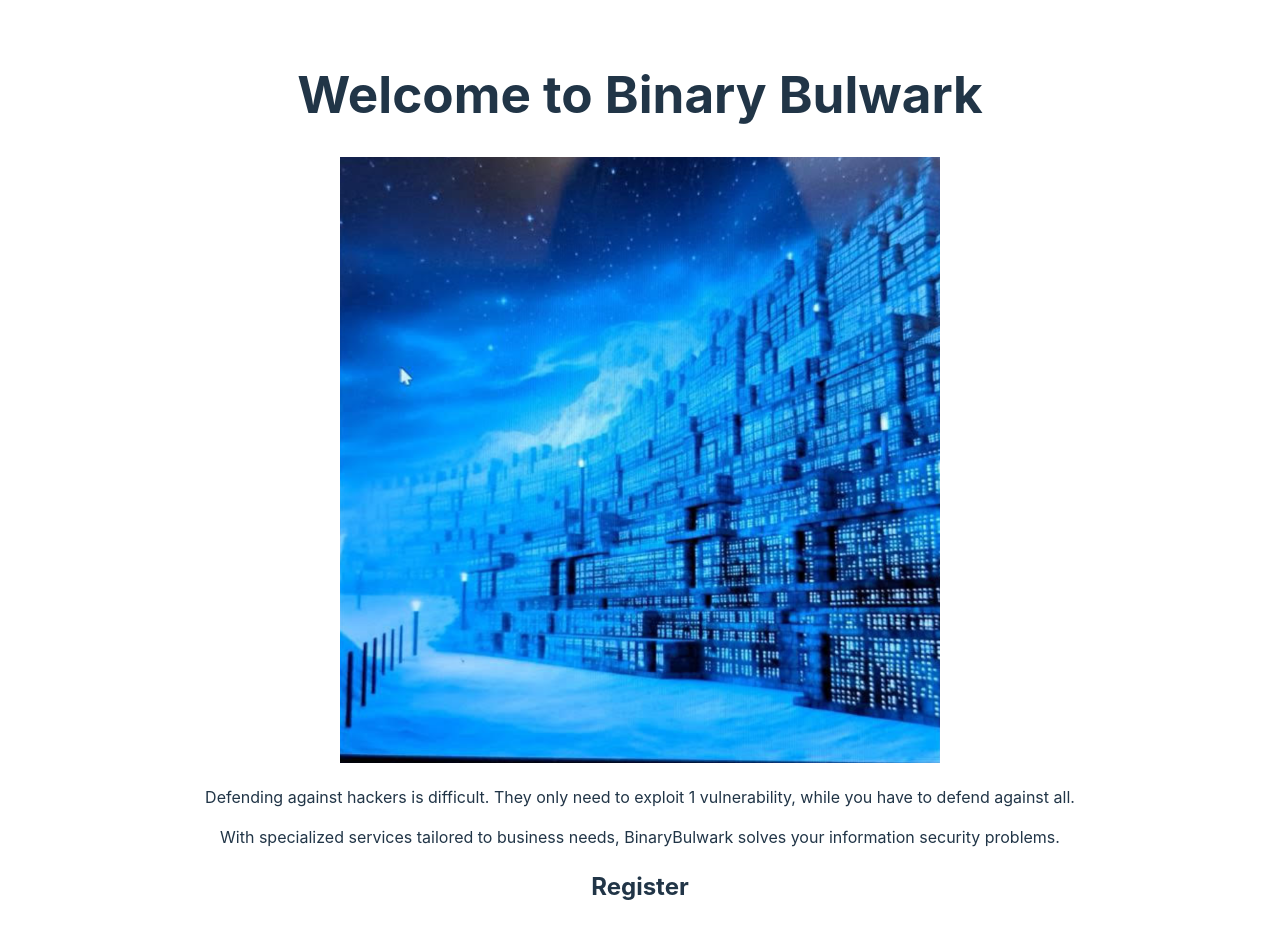
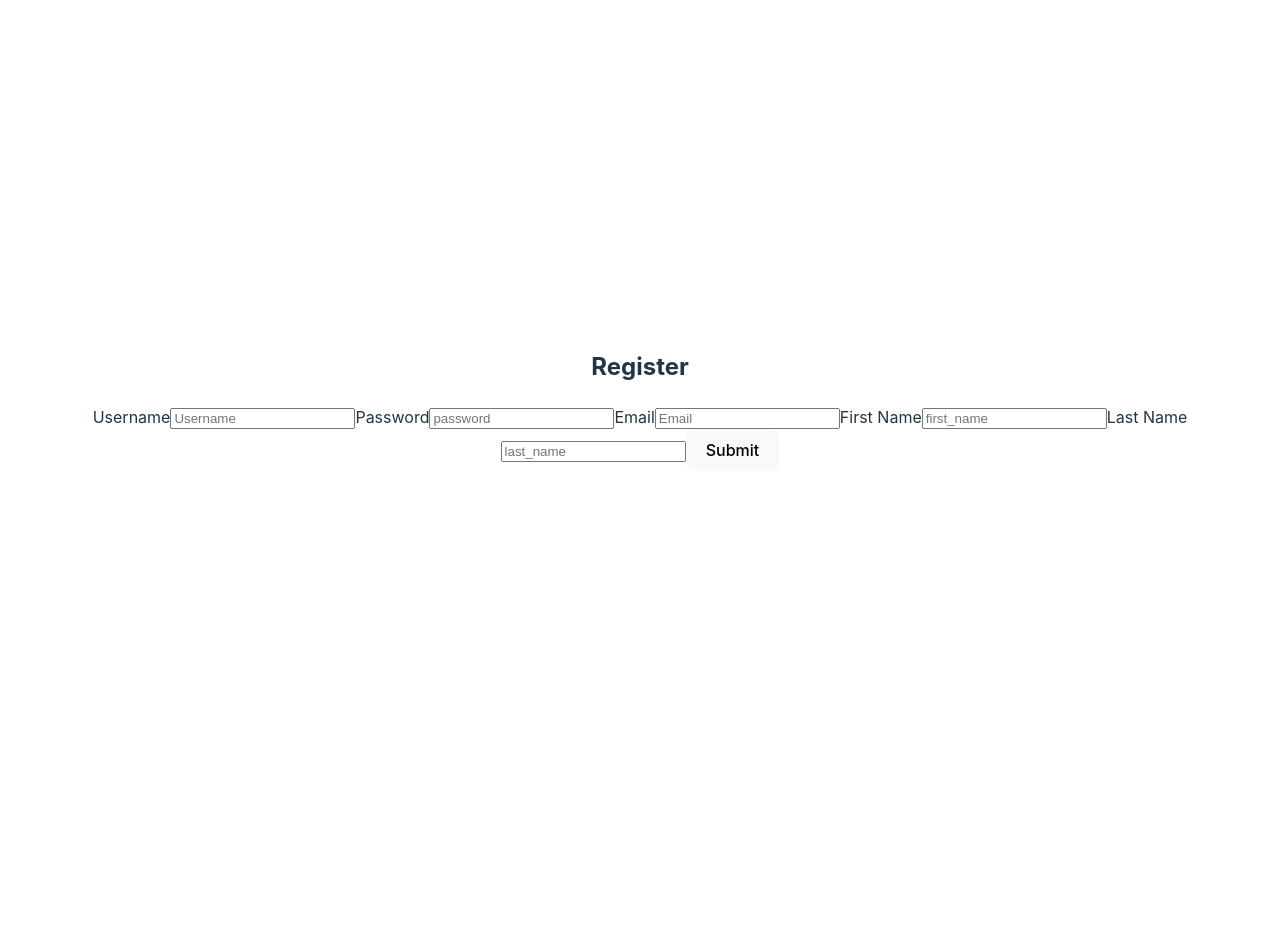
Before and after one commit to ivantko/CapstoneFinal, a React (Vite) app in the folder capstone-final/: page /register in a window 1280 px wide. Shown: the top 938 px of the page. After the commit the page ends 800 px from the top, so only its background shows below. Built offline with nearby package versions, Linux system fonts and the light colour scheme.

Commit message:
finished submit button

```diff
--- a/capstone-final/src/App.jsx
+++ b/capstone-final/src/App.jsx
@@ -1,3 +1,5 @@
+import {BrowserRouter, Routes, Route} from 'react-router-dom'
+//styles
 import './App.css'
 //componenets
 import Home from "./components/Home";
@@ -6,8 +8,12 @@ import Register from "./components/Register";
 function App() {
   return (
         <div>
-          <Home />
-          <Register />
+          <BrowserRouter>
+          <Routes>
+            <Route path="/" element={<Home />} />
+            <Route path="/register" element={<Register />} />
+          </Routes>
+          </BrowserRouter>
         </div>
   );
 }
--- a/capstone-final/src/components/Register.jsx
+++ b/capstone-final/src/components/Register.jsx
@@ -1,7 +1,37 @@
 function Register () {
+
+    const eventHandler = (event) => {
+        event.preventDefault()
+        console.log('in eventHandler')
+
+    }
+
+    // const handleSubmit = (e) => { e.preventDefault();}
+
     return (
         <div>
             <h2>Register</h2>
+            <form onSubmit={eventHandler}>
+                <label>
+                    Username
+                <input type="text" placeholder="Username" />
+                </label>
+                <label htmlFor="password">Password</label>
+                <input name="password" type="password"
+                placeholder="password" />
+                <label>
+                    Email
+                <input type="text" placeholder="Email" />
+                </label>
+                <label htmlFor="first_name">First Name</label>
+                <input name="first_name" type="text"
+                placeholder="first_name" />
+                <label>
+                    Last Name
+                <input type="text" placeholder="last_name" />
+                </label>
+                <button>Submit</button>
+            </form>
         </div>
     );
 }
```
